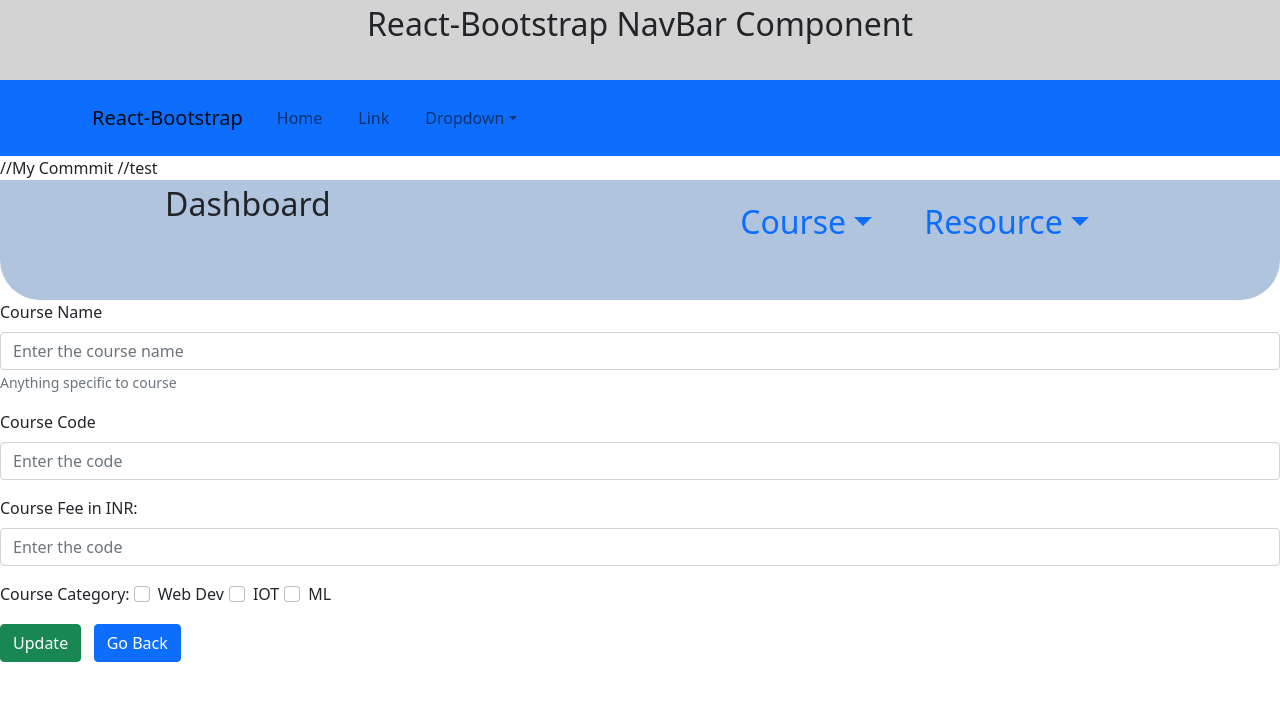
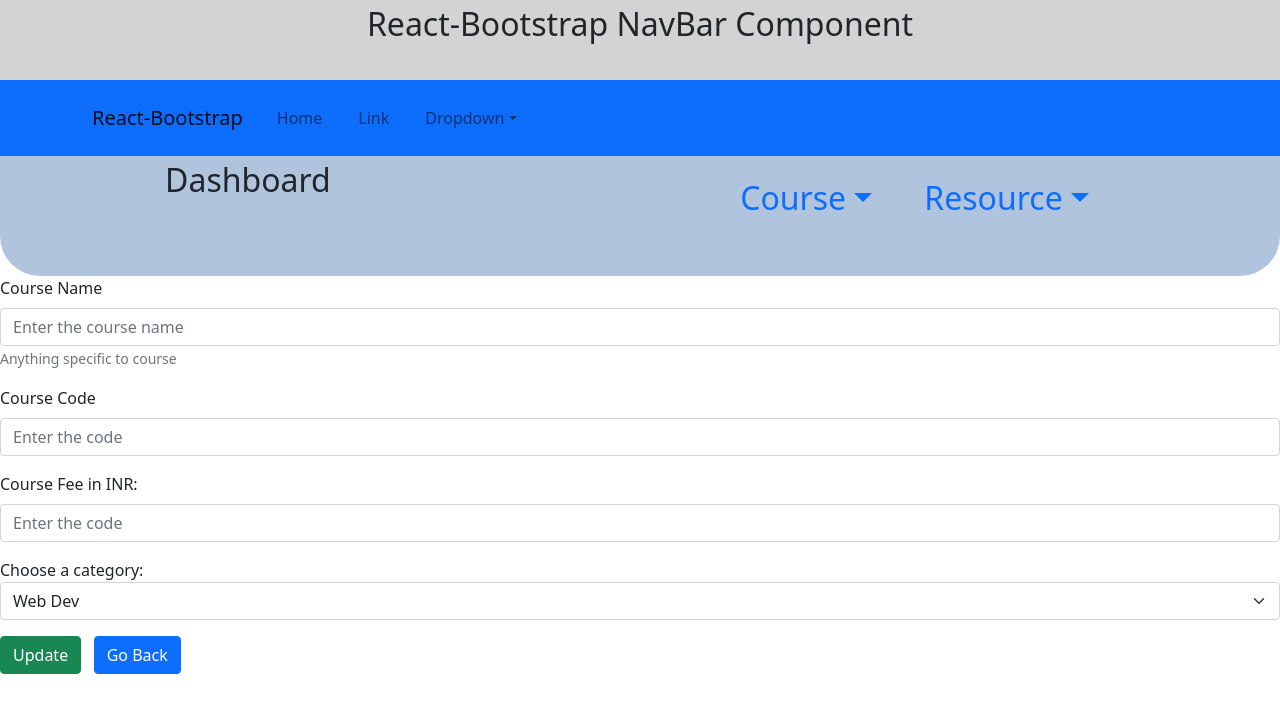
Before and after one commit to Faithinfotech-Training/Experion-Node-Team4, a React (Create React App) app: page /admin/course/add-course in a window 1280 px wide. Shown: the top 712 px of the page. Built offline with nearby package versions, Linux system fonts and the light colour scheme.

Commit message:
Add Course Form prints to console

```diff
--- a/src/App.js
+++ b/src/App.js
@@ -12,8 +12,7 @@ export default function App() {
 return (
 	<>
   <Header />
-  //My Commmit
-  //test
+
   <Routers />
 
   {/* <LoginForm/> */}
--- a/src/pages/Course/AddCourse/AddCourse.js
+++ b/src/pages/Course/AddCourse/AddCourse.js
@@ -8,18 +8,38 @@ import './AddCourse.css'
 
 function AddCourse(){
 
+  //Navigate back to admin/course
   let navigate = useNavigate();
     const goBack = ()=>{
       navigate('/admin/course')
     }
 
+    const [courses, setCourse] = useState({})
+
+
+      //handle the change of form elements
+  function handleChange(event) {
+    //saving the name of element and its value
+    const name = event.target.name;
+    const value = event.target.value;
+
+    //updating the values into the state
+    setCourse(values => ({ ...values, [name]: value }))
+  }
+
+  function handleSubmit(e){
+    e.preventDefault();
+    console.log(courses)
+  }
+
+
 
     return(
       <div>
-      <Form>
+      <Form onSubmit={handleSubmit}>
 <Form.Group className="mb-3">
   <Form.Label>Course Name</Form.Label>
-   <Form.Control type="text" placeholder="Enter the course name" />
+   <Form.Control type="text" name="coursename" placeholder="Enter the course name" value={courses.coursename || ""} onChange={handleChange} />
 
   <Form.Text className="text-muted">
    Anything specific to course
@@ -28,21 +48,28 @@ function AddCourse(){
 
 <Form.Group className="mb-3" >
   <Form.Label>Course Code</Form.Label>
-  <Form.Control type="number" placeholder="Enter the code" />
+  <Form.Control type="number" placeholder="Enter the code" name="coursecode" value={courses.coursecode || ""} onChange={handleChange} />
 </Form.Group>
 
 <Form.Group className="mb-3" >
   <Form.Label>Course Fee in INR:</Form.Label>
-  <Form.Control type="number" placeholder="Enter the code" />
+  <Form.Control type="number" placeholder="Enter the code" name="coursefee" value={courses.coursefee || ""} onChange={handleChange}/>
 </Form.Group>
 
 <Form.Group className="mb-3" controlId="formBasicCheckbox">
-  Course Category: <Form.Check type="checkbox" label="Web Dev"  className="formCheckBox"/><Form.Check type="checkbox" label="IOT"  className="formCheckBox"/><Form.Check type="checkbox" label="ML"  className="formCheckBox"/>
+  {/* Course Category: <Form.Check type="checkbox" label="Web Dev"  className="formCheckBox"/><Form.Check type="checkbox" label="IOT"  className="formCheckBox"/><Form.Check type="checkbox" label="ML"  className="formCheckBox"/> */}
+  <label for="cars">Choose a category:</label>
+
+  <Form.Select name="category" aria-label="Default select example" value={courses.category || ""} onChange={handleChange}>
+  <option value="Web Dev">Web Dev</option>
+  <option value="ML">ML</option>
+  <option value="IOT">IOT</option>
+</Form.Select>
 </Form.Group>
 <Button variant="success" type="submit">
   Update
 </Button>&nbsp;&nbsp;&nbsp;
-<Button variant="primary" type="submit" onClick = {()=> goBack()}>
+<Button variant="primary" type="reset" onClick = {()=> goBack()}>
   Go Back
 </Button>
 </Form>
```
